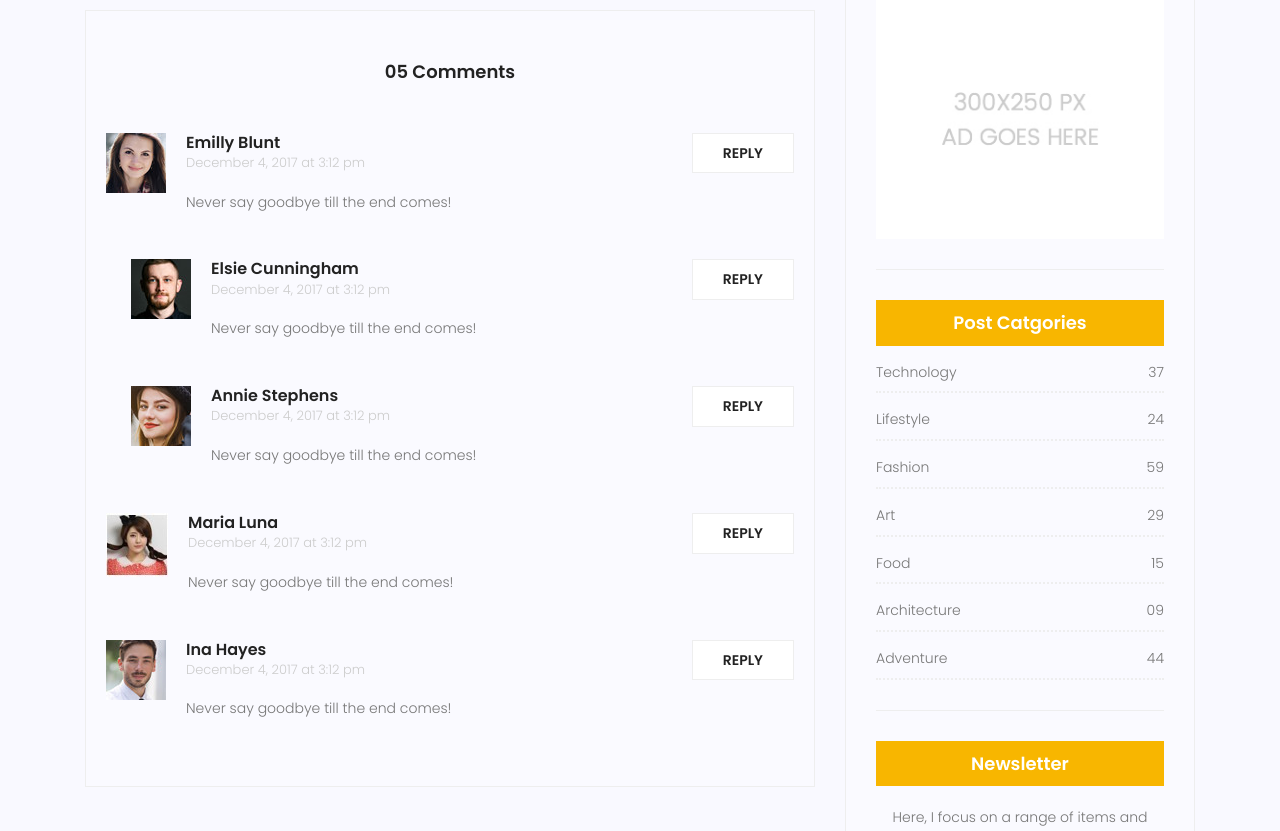
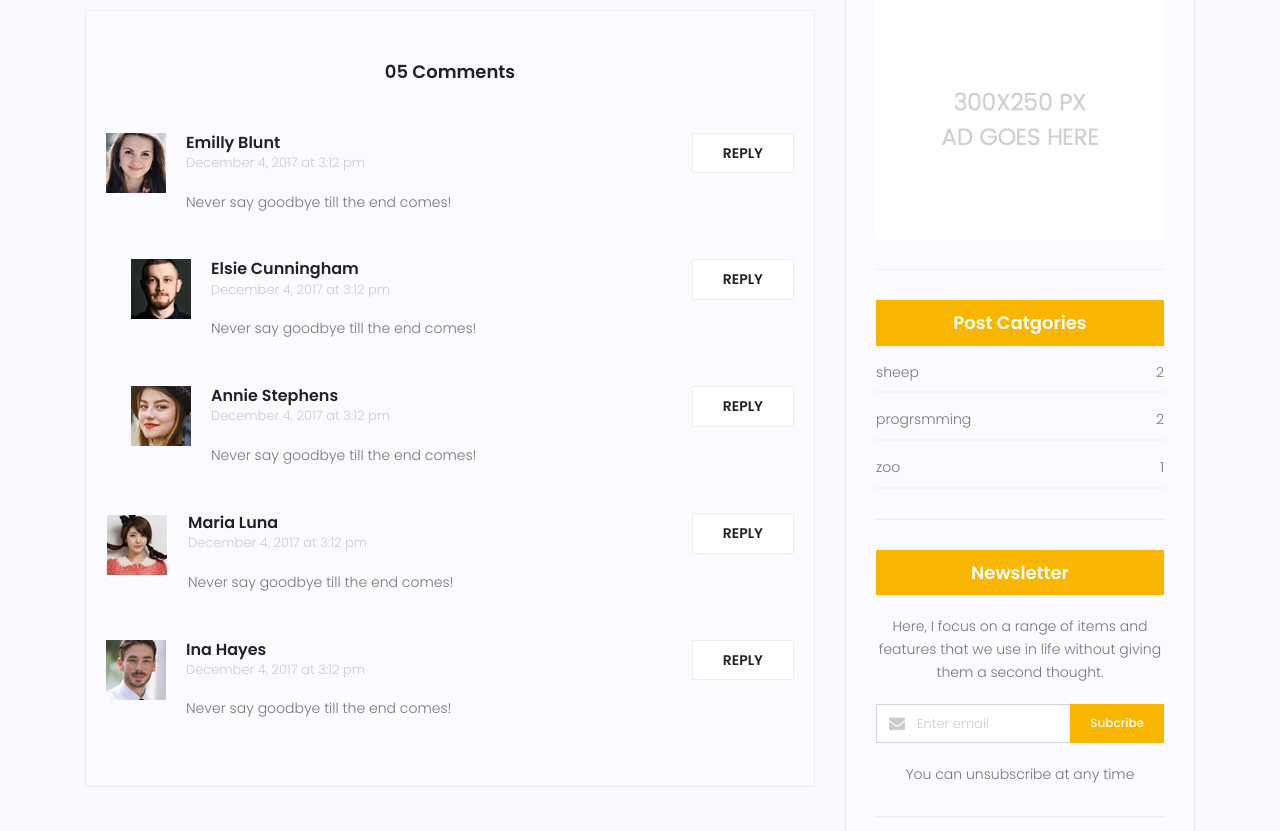
Before and after one commit to MohammadAsgaryan/django-lesson-review, a Django app: page /blog/1 in a window 1280 px wide. Shown: the part 1455-2286 px from the top of the page. Run offline with Django 5.2, Linux system fonts and the light colour scheme; data comes from the database, SQL or seed files in the repository; some libraries are stand-ins or nearby versions.

Commit message:
Show Post Categories in the Sidebar
+set template tag for blog
+set in template

```diff
--- a/blog/templatetags/blog_tags.py
+++ b/blog/templatetags/blog_tags.py
@@ -1,5 +1,5 @@
 from django import template
-from blog.models import Post
+from blog.models import Post,Category
 register = template.Library()
 
 
@@ -7,3 +7,12 @@ register = template.Library()
 def latestposts(arg=3):
     posts = Post.objects.filter(status=1).order_by('published_date')[:arg]
     return {'posts':posts}
+
+@register.inclusion_tag('blog/blog-post-category.html')
+def postcategories():
+    posts = Post.objects.filter(status=1)
+    categories = Category.objects.all()
+    cat_dict = {}
+    for name in categories:
+        cat_dict[name]=posts.filter(category=name).count()
+    return {'categories':cat_dict}
--- a/templates/blog/blog-post-category.html
+++ b/templates/blog/blog-post-category.html
@@ -2,47 +2,13 @@
 <div class="single-sidebar-widget post-category-widget">
     <h4 class="category-title">Post Catgories</h4>
     <ul class="cat-list">
+        {% for name,count in categories.items %}
         <li>
             <a href="#" class="d-flex justify-content-between">
-                <p>Technology</p>
-                <p>37</p>
+                <p>{{name}}</p>
+                <p>{{count}}</p>
             </a>
         </li>
-        <li>
-            <a href="#" class="d-flex justify-content-between">
-                <p>Lifestyle</p>
-                <p>24</p>
-            </a>
-        </li>
-        <li>
-            <a href="#" class="d-flex justify-content-between">
-                <p>Fashion</p>
-                <p>59</p>
-            </a>
-        </li>
-        <li>
-            <a href="#" class="d-flex justify-content-between">
-                <p>Art</p>
-                <p>29</p>
-            </a>
-        </li>
-        <li>
-            <a href="#" class="d-flex justify-content-between">
-                <p>Food</p>
-                <p>15</p>
-            </a>
-        </li>
-        <li>
-            <a href="#" class="d-flex justify-content-between">
-                <p>Architecture</p>
-                <p>09</p>
-            </a>
-        </li>
-        <li>
-            <a href="#" class="d-flex justify-content-between">
-                <p>Adventure</p>
-                <p>44</p>
-            </a>
-        </li>
+        {% endfor %}
     </ul>
 </div>
--- a/templates/blog/blog-single.html
+++ b/templates/blog/blog-single.html
@@ -311,7 +311,7 @@
 
 						{% include 'blog/blog-ads.html' %}
 
-						{% include 'blog/blog-post-category.html' %}
+						{% postcategories %}
 
 						{% include 'blog/blog-newsletter.html' %}
 
```
